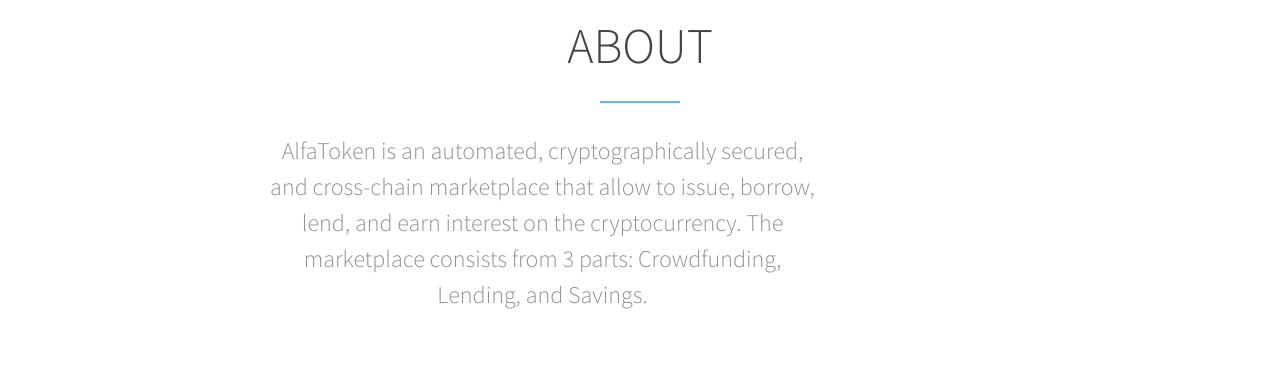
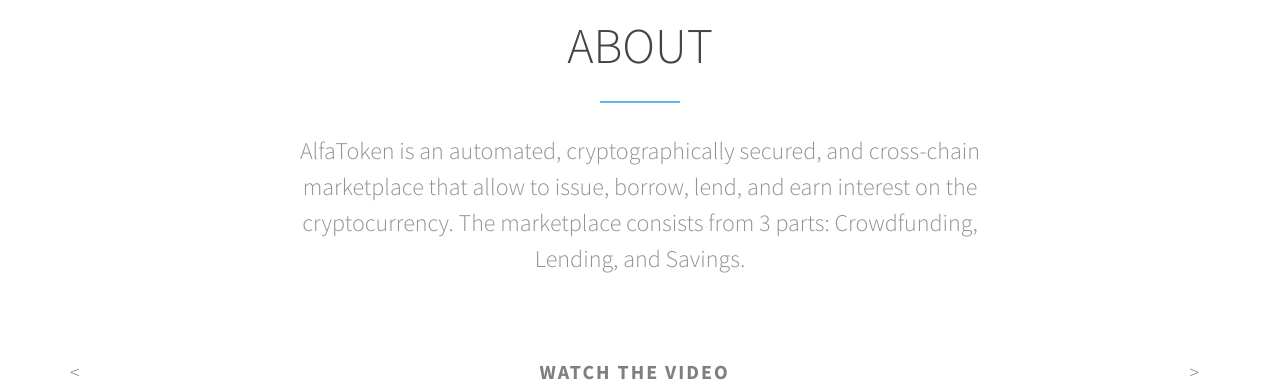
Before and after one commit to AlfaToken/landing-page, a plain HTML site: page index.html in a window 1280 px wide. Shown: the part 1140-1530 px from the top of the page. Drawn offline with Linux system fonts and the light colour scheme; files whose address does not match are found by name.

Commit message:
Update index.html

```diff
--- a/index.html
+++ b/index.html
@@ -242,7 +242,7 @@
 				<div class="col-md-12 section-heading text-center">
 					<h2 style="margin-top: 1em;">About</h2>
 					<div class="row">
-						<div class="col-md-6 col-md-offset-2 subtext">
+						<div class="col-md-8 col-md-offset-2 subtext">
 							<h3>AlfaToken is an automated, cryptographically secured, and cross-chain marketplace that allow to issue, borrow, lend, and earn interest on the cryptocurrency. The marketplace consists from 3 parts: Crowdfunding, Lending, and Savings.</h3>
 						</div>
 					</div>
```
